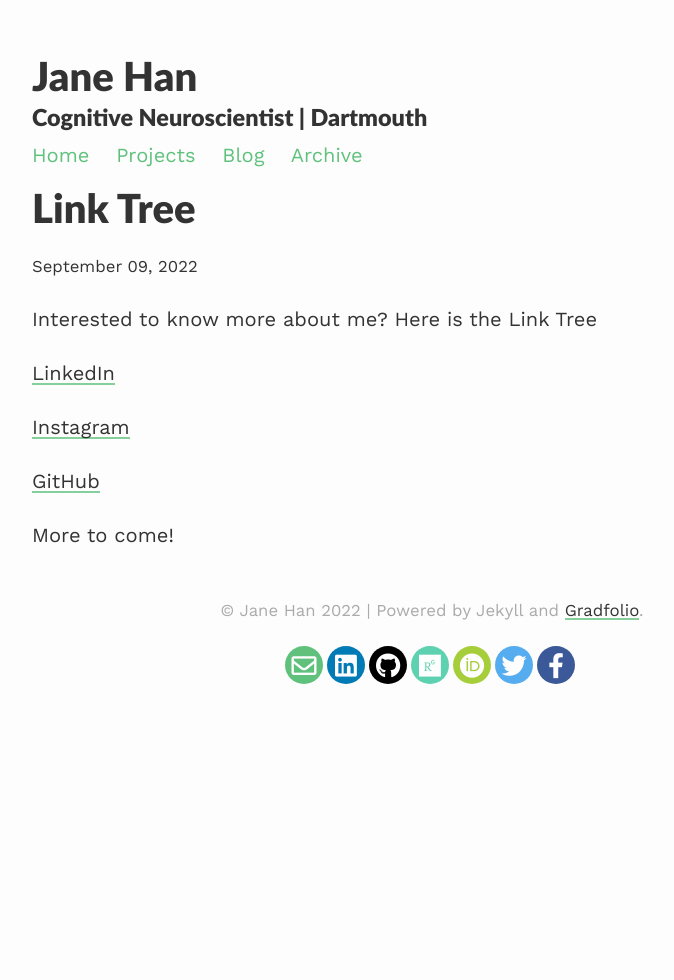
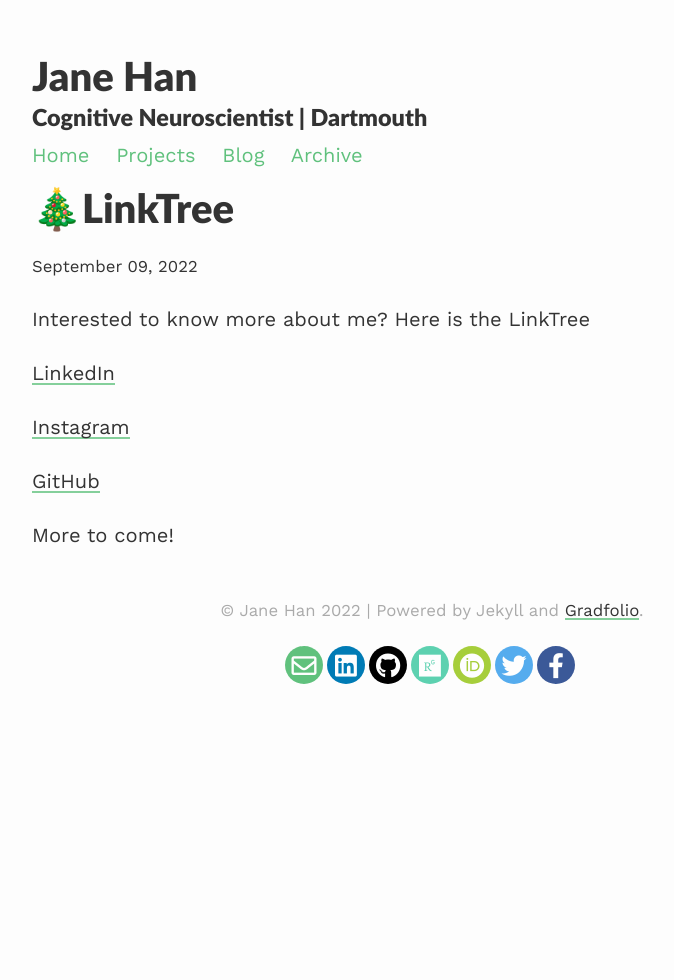
Before and after one commit to han-jane/han-jane.github.io, a Jekyll site: the page built from _posts/2022-09-09-Link-Tree.md, in a window 1280 px wide. Shown: the whole page, without its empty margins (208-882 px from the left). Built offline with Jekyll 4.4.1, drawn with Linux system fonts in a browser that asks for light colours; nearby versions of some CDN libraries.

Commit message:
Update 2022-09-09-Link-Tree.md

```diff
--- a/_posts/2022-09-09-Link-Tree.md
+++ b/_posts/2022-09-09-Link-Tree.md
@@ -1,8 +1,8 @@
 ---
 layout: post
-title:  Link Tree
+title:  🎄LinkTree
 ---
-Interested to know more about me? Here is the Link Tree
+Interested to know more about me? Here is the LinkTree
 
 [LinkedIn](https://www.linkedin.com/in/jane-h-9a647289/)
 
```
